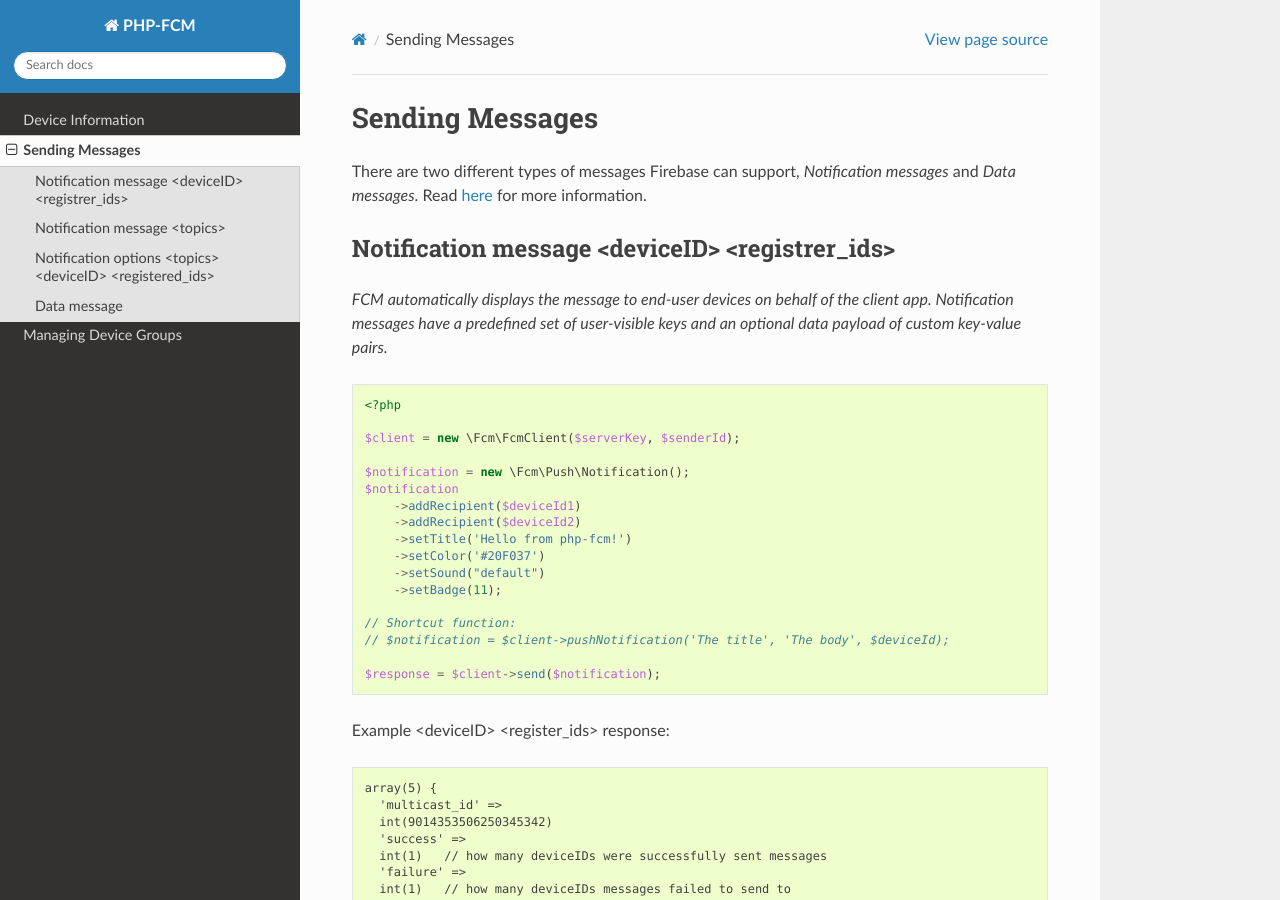
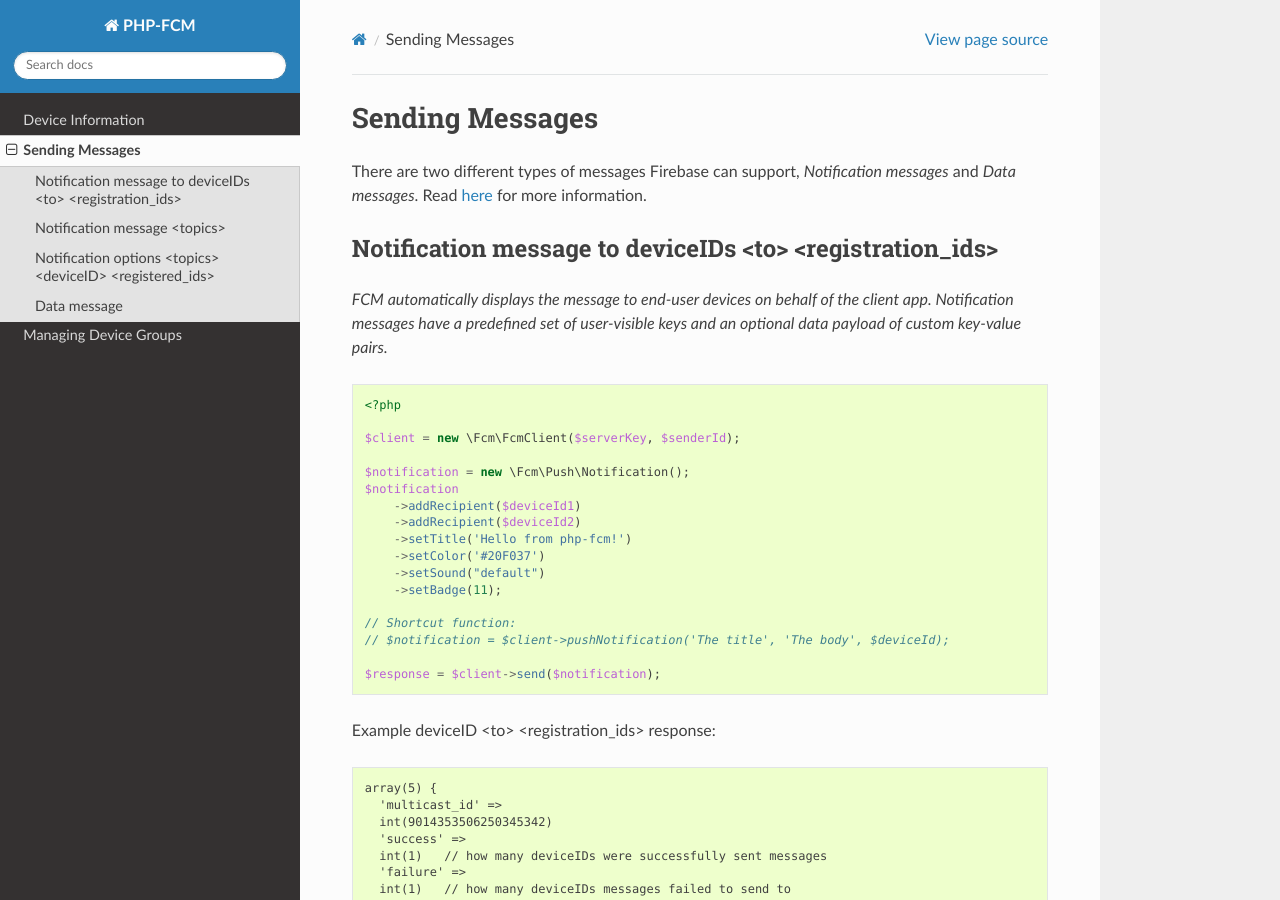
Before and after one commit to EdwinHoksberg/php-fcm, a Sphinx documentation site: the page built from docs/message.rst, in a window 1280 px wide and 900 px high. Built offline with Sphinx 7.4.7 and the Read the Docs theme 2.0.0, drawn with Linux system fonts in a browser that asks for light colours; pages that are not in the unit, such as notebooks, are missing from menus.

Commit message:
Update message.rst

```diff
--- a/docs/message.rst
+++ b/docs/message.rst
@@ -5,7 +5,7 @@
 There are two different types of messages Firebase can support, `Notification messages` and `Data messages`.
 Read `here <https://firebase.google.com/docs/cloud-messaging/concept-options>`_ for more information.
 
-Notification message <deviceID> <registrer_ids>
+Notification message to deviceIDs <to> <registration_ids>
 ====================
 
 `FCM automatically displays the message to end-user devices on behalf of the client app. Notification messages have a predefined set of user-visible keys and an optional data payload of custom key-value pairs.`
```
Also changed, not shown: other parts of docs/message.rst (+1 -1 lines).
